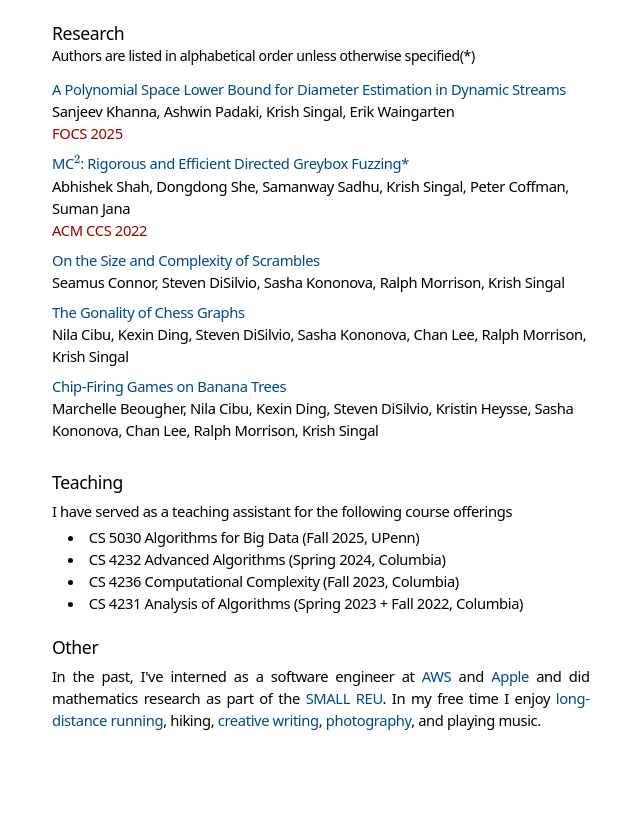
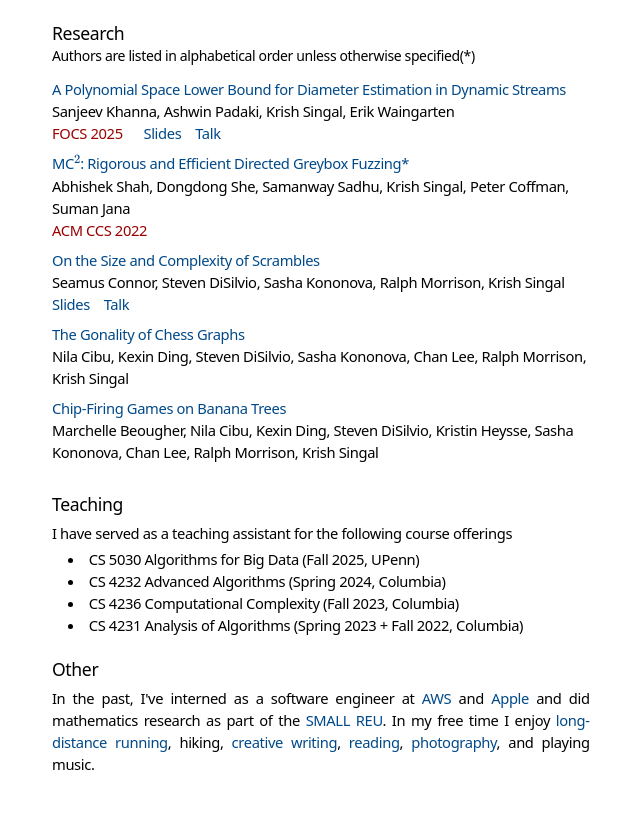
Before and after one commit to KrishSingal/KrishSingal.github.io, a website: page index.html in a window 1280 px wide. Shown: the part 300-1123 px from the top of the page, without its empty margins (204-844 px from the left). Before the commit the page ends 1079 px from the top, so only its background shows below. Drawn offline with nearby package versions, Linux system fonts and the light colour scheme.

Commit message:
slides and talks

```diff
--- a/index.html
+++ b/index.html
@@ -310,7 +310,9 @@
                             <a class="click" href="https://sites.google.com/site/erikwaing/home" target="_blank" rel="noopener noreferrer">Erik Waingarten</a>
                         </p>
                         <p class="">
-                            <a class="upenn-red click" href="." target="_blank" rel="noopener noreferrer"> FOCS 2025 </a>
+                            <a class="upenn-red click" href="." target="_blank" rel="noopener noreferrer"> FOCS 2025 </a> &nbsp;&nbsp;&nbsp;&nbsp;
+                            <a class = "blue click" href="content/Streaming_Diameter_Long_Slides.pdf" target="_blank" rel="noopener noreferrer"> Slides </a> &nbsp;&nbsp;
+                            <a class = "blue click" href="." target="_blank" rel="noopener noreferrer"> Talk </a>
                         </p>
 
 
@@ -338,6 +340,12 @@
                             <a class="click" href=".">Seamus Connor</a>, <a class="click" href=".">Steven DiSilvio</a>,
                             <a class="click" href=".">Sasha Kononova</a>, <a class="click" href="https://sites.williams.edu/10rem/" target="_blank" rel="noopener noreferrer">Ralph Morrison</a>, <a class="click" href="." target="_blank" rel="noopener noreferrer">Krish Singal</a>
                         </p>
+                        <p class="">
+                            <a class = "blue click" href="content/On_the_Size_and_Complexity_of_Scrambles__Presentation_.pdf" target="_blank" rel="noopener noreferrer"> Slides </a> &nbsp;&nbsp;
+                            <a class = "blue click" href="https://www.youtube.com/watch?v=vDHn8ZK2VCE" target="_blank" rel="noopener noreferrer"> Talk </a>
+                        </p>
+
+
                         <!-- <p class="pb-2">
                             [<a class="blue click" href="https://arxiv.org/abs/2311.17342" target="_blank" rel="noopener noreferrer">arXiv</a>] In Submission
                         </p> -->
@@ -454,7 +462,7 @@
                     </h2>
                     <div class="pb-12">
                         <p class="text-justify">
-                            In the past, I've interned as a software engineer at <a class="blue click" href="/">AWS</a> and <a class="blue click" href="/">Apple</a> and did mathematics research as part of the <a class="blue click" href="https://math.williams.edu/small/" target="_blank" rel="noopener noreferrer">SMALL REU</a>. In my free time I enjoy <a class="blue click" href="https://www.athlinks.com/athletes/573733243" target="_blank" rel="noopener noreferrer">long-distance running</a>, hiking, <a class="blue click" href="https://storiesbythefire.substack.com/" target="_blank" rel="noopener noreferrer">creative writing</a>, <a class="blue click" href="https://www.flickr.com/photos/203846206@N08/" target="_blank" rel="noopener noreferrer">photography</a>, and playing music.
+                            In the past, I've interned as a software engineer at <a class="blue click" href="/">AWS</a> and <a class="blue click" href="/">Apple</a> and did mathematics research as part of the <a class="blue click" href="https://math.williams.edu/small/" target="_blank" rel="noopener noreferrer">SMALL REU</a>. In my free time I enjoy <a class="blue click" href="https://www.athlinks.com/athletes/573733243" target="_blank" rel="noopener noreferrer">long-distance running</a>, hiking, <a class="blue click" href="https://storiesbythefire.substack.com/" target="_blank" rel="noopener noreferrer">creative writing</a>, <a class="blue click" href="https://www.goodreads.com/user/show/157037338-krish-singal" target="_blank" rel="noopener noreferrer">reading</a>, <a class="blue click" href="https://www.flickr.com/photos/203846206@N08/" target="_blank" rel="noopener noreferrer">photography</a>, and playing music.
                         </p>
                     </div>
 
```
Also changed, not shown: 2 other files.
